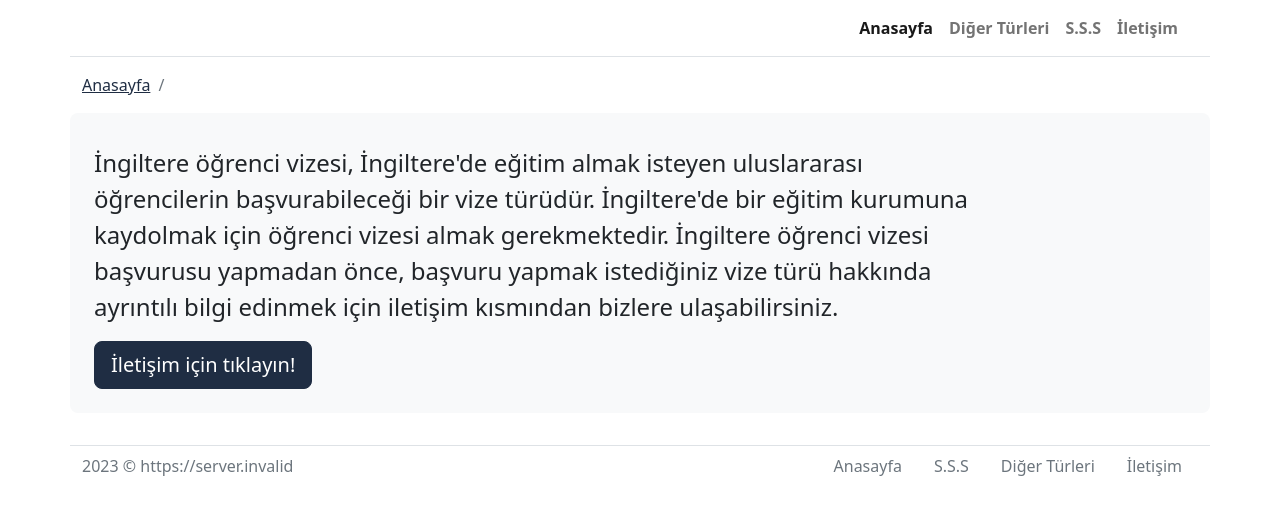
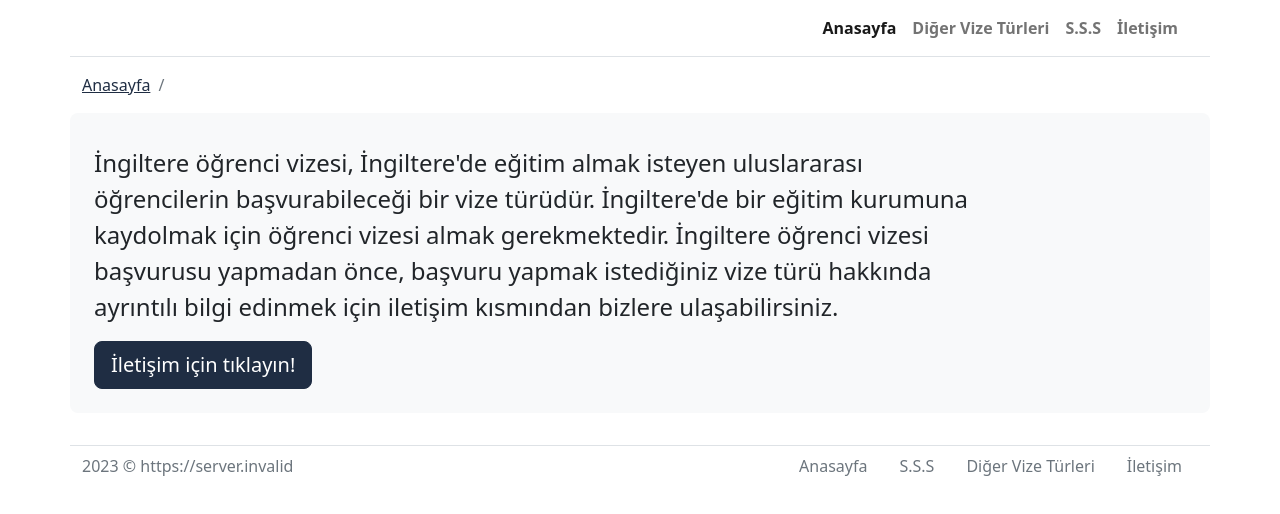
Before and after one commit to csslegal/test, a Next.js app: page / in a window 1280 px wide. Shown: the top 514 px of the page. Built offline with nearby package versions, Linux system fonts and the light colour scheme; no server answers.

Commit message:
Nav düzenlemesi

```diff
--- a/components/Footer.js
+++ b/components/Footer.js
@@ -32,7 +32,7 @@ export default function Footer() {
               href={`${siteUrl}/vize/diger`}
               className="nav-link text-muted"
             >
-              Diğer Türleri
+              Diğer Vize Türleri
             </Link>
           </li>
           <li className="nav-item">
--- a/components/Header.js
+++ b/components/Header.js
@@ -53,7 +53,7 @@ export default function Header() {
                         : "nav-link"
                     }
                   >
-                    Diğer Türleri
+                    Diğer Vize Türleri
                   </Link>
                 </li>
 
```
